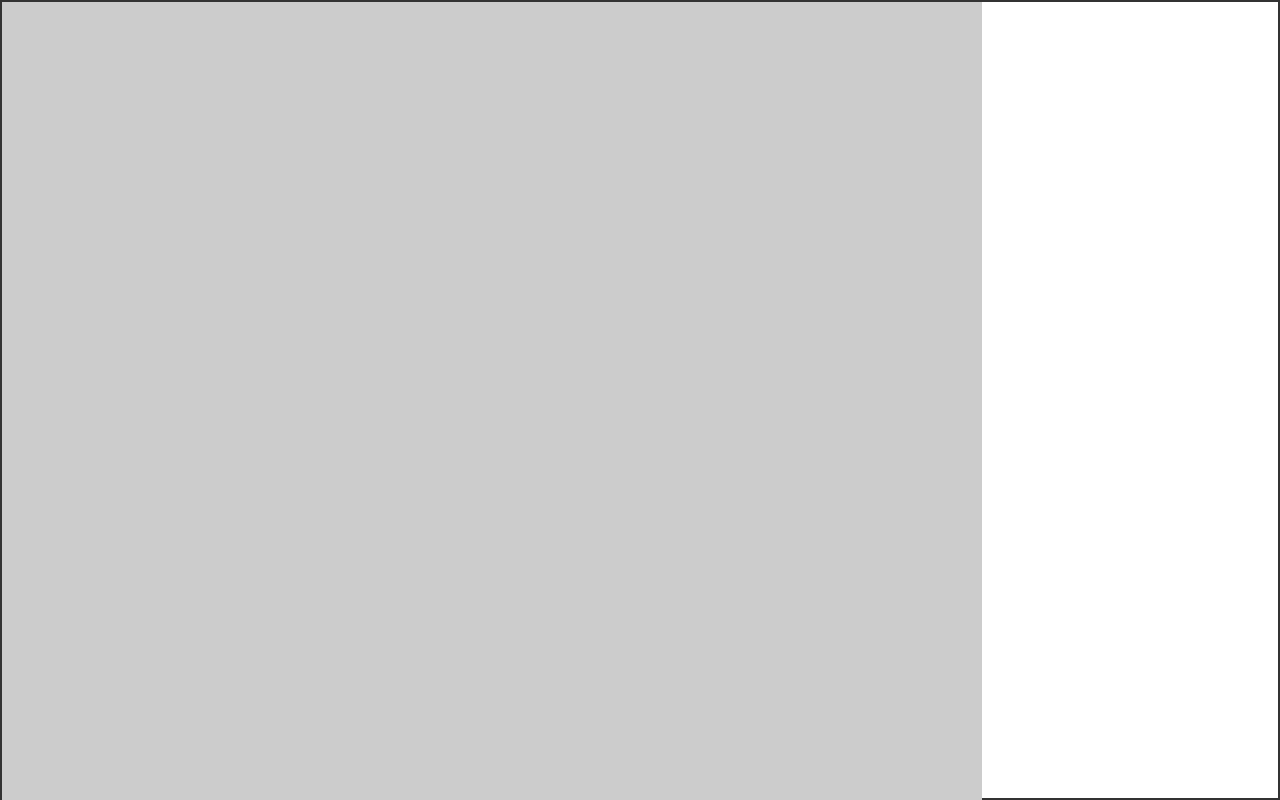
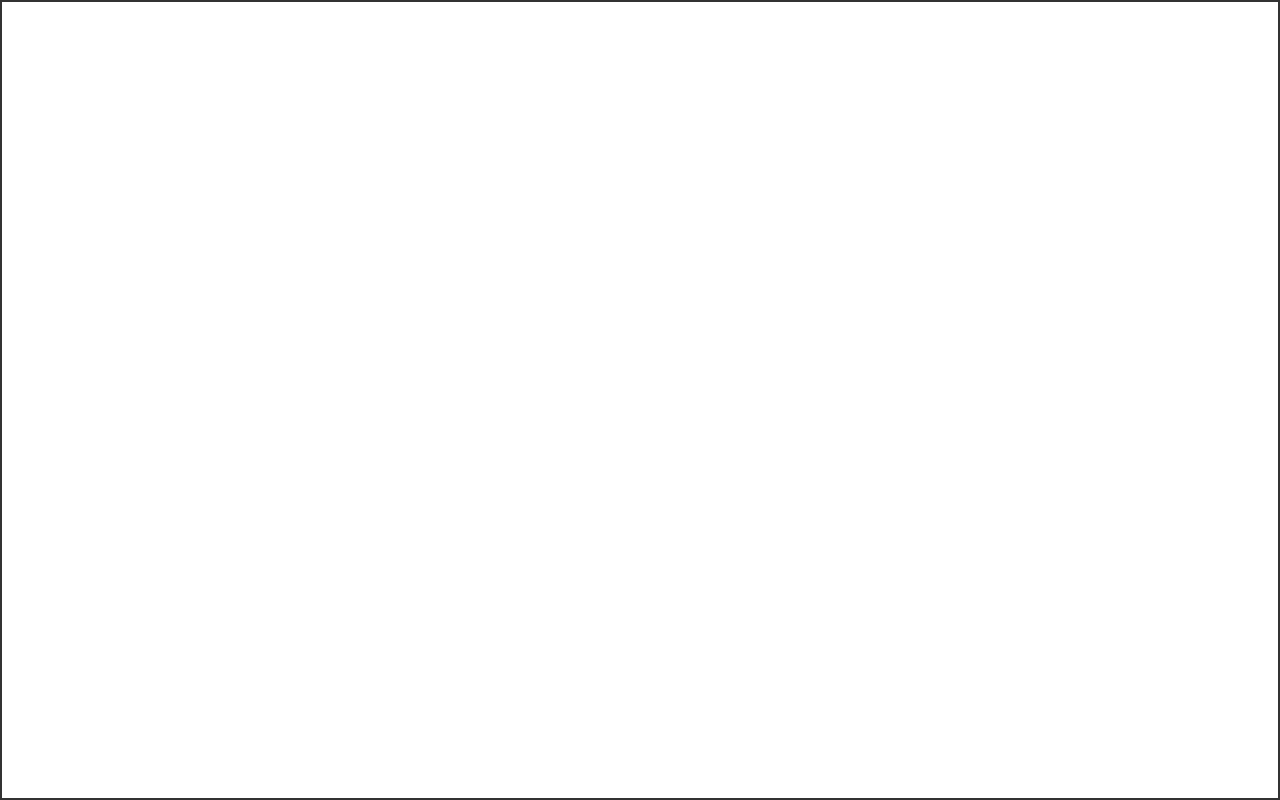
Before and after one commit to NkymCJ/CSS-knowledge, a plain HTML site: page CSS视口相关/index.html in a window 1280 px wide. Shown: the top 800 px of the page. Drawn offline with Linux system fonts and the light colour scheme.

Commit message:
modified

```diff
--- a/CSS视口相关/index.html
+++ b/CSS视口相关/index.html
@@ -19,16 +19,10 @@
                 border: 2px solid #333333;
             }
 
-            .largeWidth {
-                width: 980px;
-                height: 1200px;
-                background-color: #ccc;
-            }
         </style>
     </head>
 
     <body>
-        <div class="largeWidth"></div>
         <script>
             console.log(document.documentElement.getBoundingClientRect().width);
             console.log(document.documentElement.clientWidth);
```
Also changed, not shown: 1 other file.
